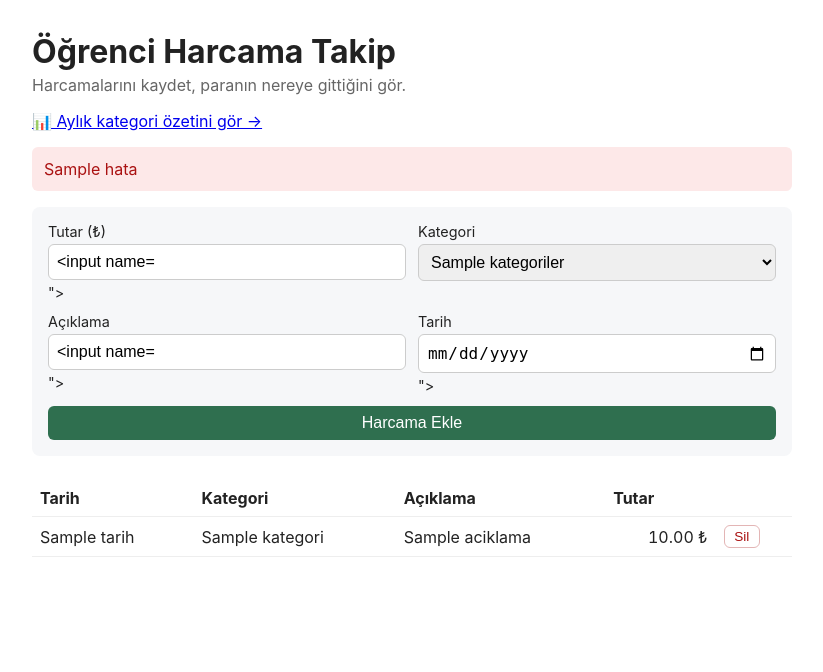
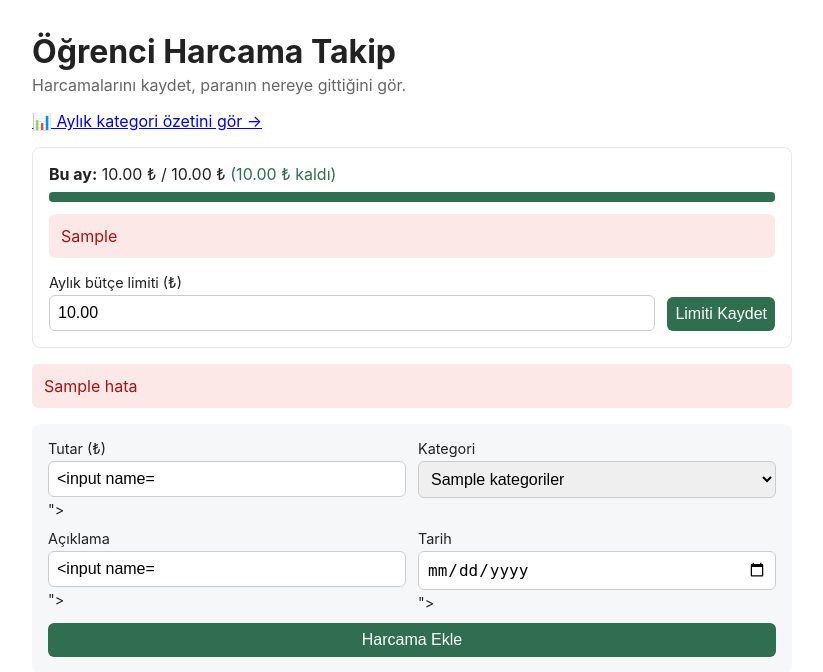
Before and after one commit to haktanisikersoy/ogrenci-harcama-takip, a Flask app: template templates/index.html in a window 1280 px wide. Shown: the top 672 px of the page, without its empty margins (228-1051 px from the left). Before the commit the page ends 557 px from the top, so only its background shows below. Run offline with Flask 3, Linux system fonts and the light colour scheme; the template is opened without the code that fills it: most values are stand-ins (such as "Sample title", 1, 10 or a date in 2020); form fields are guessed from the names that the template uses.

Commit message:
Aylık bütçe limiti uyarısı eklendi (#4)

```diff
--- a/app.py
+++ b/app.py
@@ -1,4 +1,5 @@
 """Öğrenci Harcama Takip - basit Flask uygulaması."""
+import math
 import os
 import sqlite3
 from datetime import date, datetime
@@ -41,6 +42,9 @@ def create_app(test_config=None):
                        tarih TEXT NOT NULL
                    )"""
             )
+            get_db().execute(
+                "CREATE TABLE IF NOT EXISTS ayarlar (anahtar TEXT PRIMARY KEY, deger TEXT NOT NULL)"
+            )
             get_db().commit()
 
     init_db()
@@ -50,32 +54,78 @@ def create_app(test_config=None):
             "SELECT * FROM harcamalar ORDER BY tarih DESC, id DESC"
         ).fetchall()
 
+    def tutar_coz(metin):
+        """Kullanıcının girdiği tutarı sayıya çevirir. (tutar, hata) döndürür."""
+        try:
+            tutar = float(metin.strip().replace(",", "."))
+        except ValueError:
+            return None, "Lütfen geçerli bir tutar girin."
+        if not math.isfinite(tutar) or tutar <= 0:
+            return None, "Tutar sıfırdan büyük olmalıdır."
+        return round(tutar, 2), None
+
+    def butce_limiti_getir():
+        satir = get_db().execute("SELECT deger FROM ayarlar WHERE anahtar = 'aylik_limit'").fetchone()
+        return float(satir["deger"]) if satir else None
+
+    def butce_durumu(ay):
+        """Seçilen ay için bütçe bilgisini döndürür; limit yoksa None."""
+        limit = butce_limiti_getir()
+        if limit is None:
+            return None
+        harcanan = get_db().execute(
+            "SELECT COALESCE(ROUND(SUM(tutar), 2), 0) AS toplam FROM harcamalar WHERE substr(tarih, 1, 7) = ?",
+            (ay,),
+        ).fetchone()["toplam"]
+        return {
+            "limit": limit,
+            "harcanan": harcanan,
+            "kalan": round(limit - harcanan, 2),
+            "asildi": harcanan > limit,
+            "yuzde": min(round(harcanan / limit * 100, 1), 100),
+        }
+
+    def ana_sayfa(hata=None, form=None, butce_hata=None, durum_kodu=200):
+        return (
+            render_template(
+                "index.html",
+                harcamalar=harcamalari_getir(),
+                kategoriler=KATEGORILER,
+                bugun=date.today().isoformat(),
+                hata=hata,
+                form=form or {},
+                butce=butce_durumu(date.today().strftime("%Y-%m")),
+                butce_hata=butce_hata,
+            ),
+            durum_kodu,
+        )
+
     @app.route("/", methods=["GET"])
     def index():
-        return render_template(
-            "index.html",
-            harcamalar=harcamalari_getir(),
-            kategoriler=KATEGORILER,
-            bugun=date.today().isoformat(),
-            hata=None,
-            form={},
+        return ana_sayfa()
+
+    @app.route("/butce", methods=["POST"])
+    def butce_kaydet():
+        limit, hata = tutar_coz(request.form.get("limit", ""))
+        if hata:
+            return ana_sayfa(butce_hata="Bütçe limiti: " + hata[0].lower() + hata[1:], durum_kodu=400)
+        db = get_db()
+        db.execute(
+            "INSERT INTO ayarlar (anahtar, deger) VALUES ('aylik_limit', ?) "
+            "ON CONFLICT(anahtar) DO UPDATE SET deger = excluded.deger",
+            (str(limit),),
         )
+        db.commit()
+        return redirect(url_for("index"))
 
     @app.route("/harcama", methods=["POST"])
     def harcama_ekle():
         form = request.form
-        tutar_str = form.get("tutar", "").strip().replace(",", ".")
         kategori = form.get("kategori", "")
         aciklama = form.get("aciklama", "").strip()
         tarih = form.get("tarih", "").strip() or date.today().isoformat()
 
-        hata = None
-        try:
-            tutar = float(tutar_str)
-            if tutar <= 0:
-                hata = "Tutar sıfırdan büyük olmalıdır."
-        except ValueError:
-            hata = "Lütfen geçerli bir tutar girin."
+        tutar, hata = tutar_coz(form.get("tutar", ""))
 
         if not hata and kategori not in KATEGORILER:
             hata = "Lütfen geçerli bir kategori seçin."
@@ -87,22 +137,12 @@ def create_app(test_config=None):
                 hata = "Lütfen geçerli bir tarih girin."
 
         if hata:
-            return (
-                render_template(
-                    "index.html",
-                    harcamalar=harcamalari_getir(),
-                    kategoriler=KATEGORILER,
-                    bugun=date.today().isoformat(),
-                    hata=hata,
-                    form=form,
-                ),
-                400,
-            )
+            return ana_sayfa(hata=hata, form=form, durum_kodu=400)
 
         db = get_db()
         db.execute(
             "INSERT INTO harcamalar (tutar, kategori, aciklama, tarih) VALUES (?, ?, ?, ?)",
-            (round(tutar, 2), kategori, aciklama, tarih),
+            (tutar, kategori, aciklama, tarih),
         )
         db.commit()
         return redirect(url_for("index"))
@@ -150,6 +190,7 @@ def create_app(test_config=None):
             aylar=sorted(aylar, reverse=True),
             kategoriler=kategoriler,
             genel_toplam=genel_toplam,
+            butce=butce_durumu(ay),
         )
 
     return app
--- a/templates/index.html
+++ b/templates/index.html
@@ -17,6 +17,15 @@
     th, td { text-align: left; padding: .5rem; border-bottom: 1px solid #eee; }
     td.tutar { text-align: right; font-variant-numeric: tabular-nums; }
     .bos { color: #888; margin-top: 1.5rem; }
+    .butce { border: 1px solid #e3e6ea; border-radius: 8px; padding: 1rem; margin-bottom: 1rem; }
+    .butce-satir { margin-bottom: .5rem; }
+    .kalan { color: #2f6f4f; }
+    .cubuk { background: #eee; height: .6rem; border-radius: 4px; overflow: hidden; margin-bottom: .75rem; }
+    .dolu { background: #2f6f4f; height: 100%; }
+    .dolu.asildi { background: #c0392b; }
+    .uyari { background: #fff4e5; color: #8a4b00; border: 1px solid #f5c27a; padding: .75rem; border-radius: 6px; margin-bottom: .75rem; font-weight: 600; }
+    form.butce-form { grid-template-columns: 1fr auto; align-items: end; background: none; padding: 0; }
+    form.butce-form button { grid-column: auto; }
     .sil-form { display: inline; background: none; padding: 0; }
     button.sil { background: none; color: #a11; border: 1px solid #e3b5b5; padding: .2rem .6rem; font-size: .85rem; }
     button.sil:hover { background: #fde8e8; }
@@ -26,6 +35,27 @@
   <h1>Öğrenci Harcama Takip</h1>
   <p class="alt">Harcamalarını kaydet, paranın nereye gittiğini gör.</p>
   <p><a href="{{ url_for('ozet') }}">📊 Aylık kategori özetini gör →</a></p>
+
+  <section class="butce">
+    {% if butce %}
+      <div class="butce-satir">
+        <strong>Bu ay:</strong> {{ '%.2f' % butce.harcanan }} ₺ / {{ '%.2f' % butce.limit }} ₺
+        {% if not butce.asildi %}<span class="kalan">({{ '%.2f' % butce.kalan }} ₺ kaldı)</span>{% endif %}
+      </div>
+      <div class="cubuk"><div class="dolu {% if butce.asildi %}asildi{% endif %}" style="width: {{ butce.yuzde }}%"></div></div>
+      {% if butce.asildi %}
+        <div class="uyari" role="alert" id="butce-uyari">⚠️ Aylık bütçe limitini {{ '%.2f' % (-butce.kalan) }} ₺ aştın!</div>
+      {% endif %}
+    {% endif %}
+    {% if butce_hata %}<div class="hata" role="alert">{{ butce_hata }}</div>{% endif %}
+    <form method="post" action="{{ url_for('butce_kaydet') }}" class="butce-form">
+      <label>Aylık bütçe limiti (₺)
+        <input type="text" name="limit" inputmode="decimal" placeholder="örn. 5000"
+               value="{{ '%.2f' % butce.limit if butce else '' }}">
+      </label>
+      <button type="submit">Limiti Kaydet</button>
+    </form>
+  </section>
 
   {% if hata %}<div class="hata" role="alert">{{ hata }}</div>{% endif %}
 
--- a/templates/ozet.html
+++ b/templates/ozet.html
@@ -17,6 +17,7 @@
     .bar { background: #cfe5d8; height: .6rem; border-radius: 4px; }
     tfoot td { font-weight: bold; border-top: 2px solid #222; }
     .bos { color: #888; margin-top: 1.5rem; }
+    .uyari { background: #fff4e5; color: #8a4b00; border: 1px solid #f5c27a; padding: .75rem; border-radius: 6px; margin-top: 1rem; font-weight: 600; }
   </style>
 </head>
 <body>
@@ -34,6 +35,10 @@
     </select>
     <button type="submit">Göster</button>
   </form>
+
+  {% if butce and butce.asildi %}
+    <div class="uyari" role="alert" id="butce-uyari">⚠️ {{ ay }} ayında bütçe limiti ({{ '%.2f' % butce.limit }} ₺) {{ '%.2f' % (-butce.kalan) }} ₺ aşıldı.</div>
+  {% endif %}
 
   {% if kategoriler %}
     <table>
```
Also changed, not shown: tests/test_butce_limiti.py (added, +64 -0 lines).
